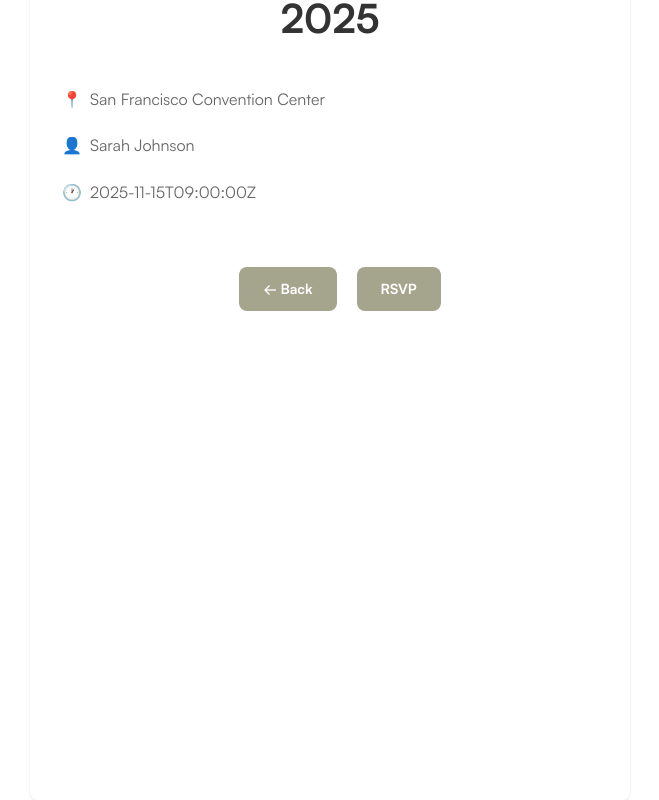
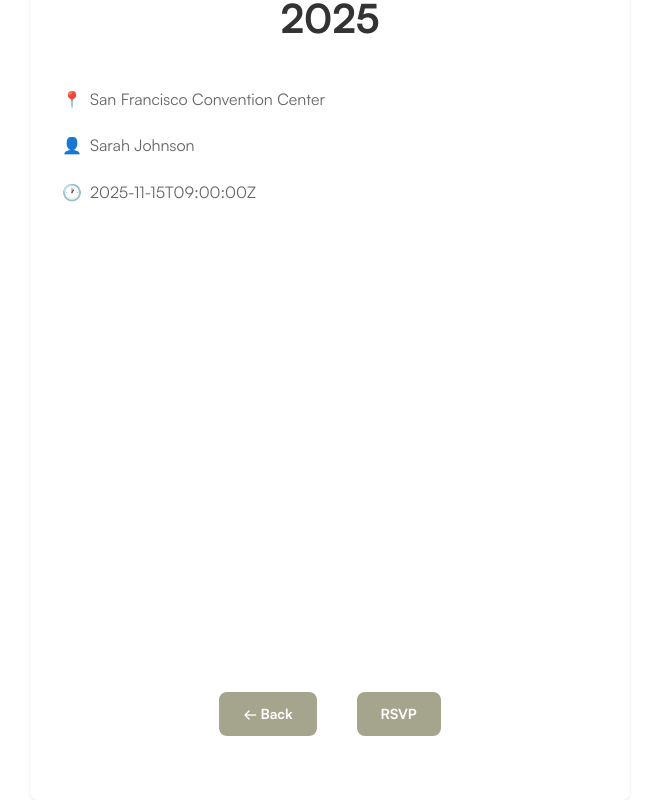
Before and after one commit to code-differently/cs-25-2-team5, a React app in the folder event-planner/frontend/: page /event/1 in a window 1280 px wide. Shown: the part 236-1036 px from the top of the page, without its empty margins (310-969 px from the left). Built offline with nearby package versions, Linux system fonts and the light colour scheme; the HTML template or start-up script is replaced by a standard one.

Commit message:
chore: changes welcome title to have proper project name

```diff
--- /dev/null
+++ b/event-planner/frontend/src/components/event/EventList.css
@@ -0,0 +1,16 @@
+.event-list-container {
+    padding: 2rem;
+    max-width: 600px;
+    margin: 0 auto;
+}
+
+.event-list-title {
+    margin-bottom: 1.5rem;
+    text-align: center;
+}
+
+.event-list {
+  display: flex;
+  flex-direction: row;
+  gap: 1rem;
+}
--- a/event-planner/frontend/src/components/event/EventList.tsx
+++ b/event-planner/frontend/src/components/event/EventList.tsx
@@ -1,24 +1,25 @@
 import { events } from '../../types/types'
 import { Event } from './Event'
+import './EventList.css'
 
 const EventList = () => {
   return (
-    <div style={{ padding: '2rem', maxWidth: '600px', margin: '0 auto' }}>
-      <h2 style={{ marginBottom: '1.5rem', textAlign: 'center' }}>
+    <div className="event-list-container">
+      <h2 className="event-list-title">
         Events
       </h2>
 
-      <div style={{ display: 'flex', flexDirection: 'column', gap: '1rem' }}>
+      <div className="event-list">
         {events.map((event) => (
           <Event key={event.id} {...event} />
         ))}
-      </div>
 
       {events.length === 0 && (
         <p style={{ textAlign: 'center', color: '#666' }}>
           No events available
         </p>
       )}
+      </div>
     </div>
   )
 }
--- a/event-planner/frontend/src/pages/EventDetails.css
+++ b/event-planner/frontend/src/pages/EventDetails.css
@@ -22,28 +22,6 @@
   margin-bottom: 3rem;
 }
 
-.back-button {
-  border-radius: 8px;
-  color: white;
-  background-color: #a5a58d;
-  padding: 12px 24px;
-  text-decoration: none;
-  font-weight: 600;
-  font-family: 'Satoshi', sans-serif;
-  font-size: 14px;
-  transition: all 0.2s ease;
-  margin: 1rem 20px;
-  border: none;
-  cursor: pointer;
-  min-height: 44px;
-}
-
-.back-button:hover {
-  background-color: #939380;
-  color: white;
-  transform: translateY(-1px);
-}
-
 .event-card {
   background-color: white;
   padding: 3rem 2rem;
@@ -51,6 +29,8 @@
   box-shadow: 0 1px 3px rgba(0, 0, 0, 0.1);
   height: inherit;
   font-family: 'Satoshi', sans-serif;
+  display: flex;
+  flex-direction: column;
 }
 
 .event-title {
@@ -81,22 +61,54 @@
   line-height: 1.4;
 }
 
-.rsvp-button {
+.event-detail-button-group {
+  margin-top: auto;
+  display: flex;
+  justify-content: center;
+  padding-top: 2rem;
+}
+
+.back-button {
+  border-radius: 8px;
+  color: white;
   background-color: #a5a58d;
-  color: white;
-  border: none;
   padding: 12px 24px;
-  border-radius: 8px;
-  cursor: pointer;
-  font-size: 14px;
+  text-decoration: none;
   font-weight: 600;
   font-family: 'Satoshi', sans-serif;
+  font-size: 14px;
   transition: all 0.2s ease;
+  margin: 1rem 20px;
+  border: none;
+  cursor: pointer;
+  min-height: 44px;
+}
+
+.back-button:hover {
+  background-color: #939380;
+  color: white;
+  transform: translateY(-1px);
+}
+
+.rsvp-button {
+  border-radius: 8px;
+  color: white;
+  background-color: #a5a58d;
+  padding: 12px 24px;
+  text-decoration: none;
+  font-weight: 600;
+  font-family: 'Satoshi', sans-serif;
+  font-size: 14px;
+  transition: all 0.2s ease;
+  margin: 1rem 20px;
+  border: none;
+  cursor: pointer;
   min-height: 44px;
 }
 
 .rsvp-button:hover {
   background-color: #939380;
+  color: white;
   transform: translateY(-1px);
 }
 
--- a/event-planner/frontend/src/pages/EventDetails.tsx
+++ b/event-planner/frontend/src/pages/EventDetails.tsx
@@ -40,6 +40,7 @@ export default function EventDetails() {
             <span>{event.time}</span>
           </div>
         </div>
+        <div className='event-detail-button-group'>
           <button className="back-button" onClick={() => navigate('/')}>
             ← Back
           </button>
@@ -48,5 +49,6 @@ export default function EventDetails() {
           </button>
         </div>
       </div>
+    </div>
   )
 }
--- a/event-planner/frontend/src/pages/Home.css
+++ b/event-planner/frontend/src/pages/Home.css
@@ -1,12 +1,15 @@
 .welcome-title {
-    margin-top: 20px; /* Reduced from 80px since we now have global header spacing */
+    font-weight: 700;
+    font-style: normal;
+    color: rgb(255, 255, 255);
+    font-kerning: none;
 }
 
 
 h1 {
     font-size: 2.5rem;
     color: #fff;
-    margin-bottom: .2rem;
+    margin-bottom: -0.8rem;
 }
 
 p {
--- a/event-planner/frontend/src/pages/Home.tsx
+++ b/event-planner/frontend/src/pages/Home.tsx
@@ -8,7 +8,7 @@ const Home: React.FC = () => {
       <section>
         <div>
             <h1 className="welcome-title">
-              Welcome to Event Planner
+              Welcome to Eyvnt
             </h1>
             <p>
               Discover and create amazing events in your community!
```
Lines whose indentation alone changed are shown as unchanged.
